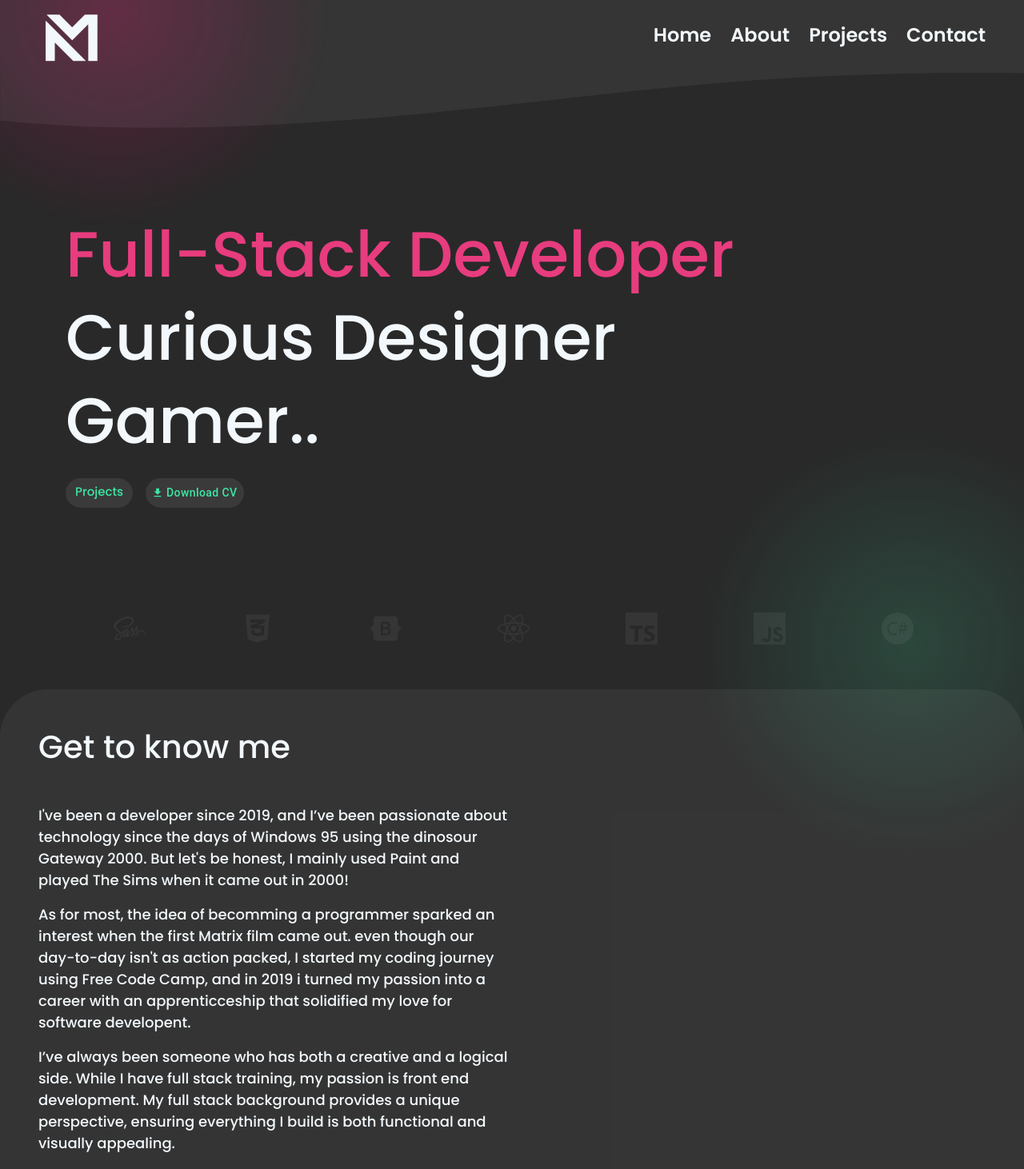
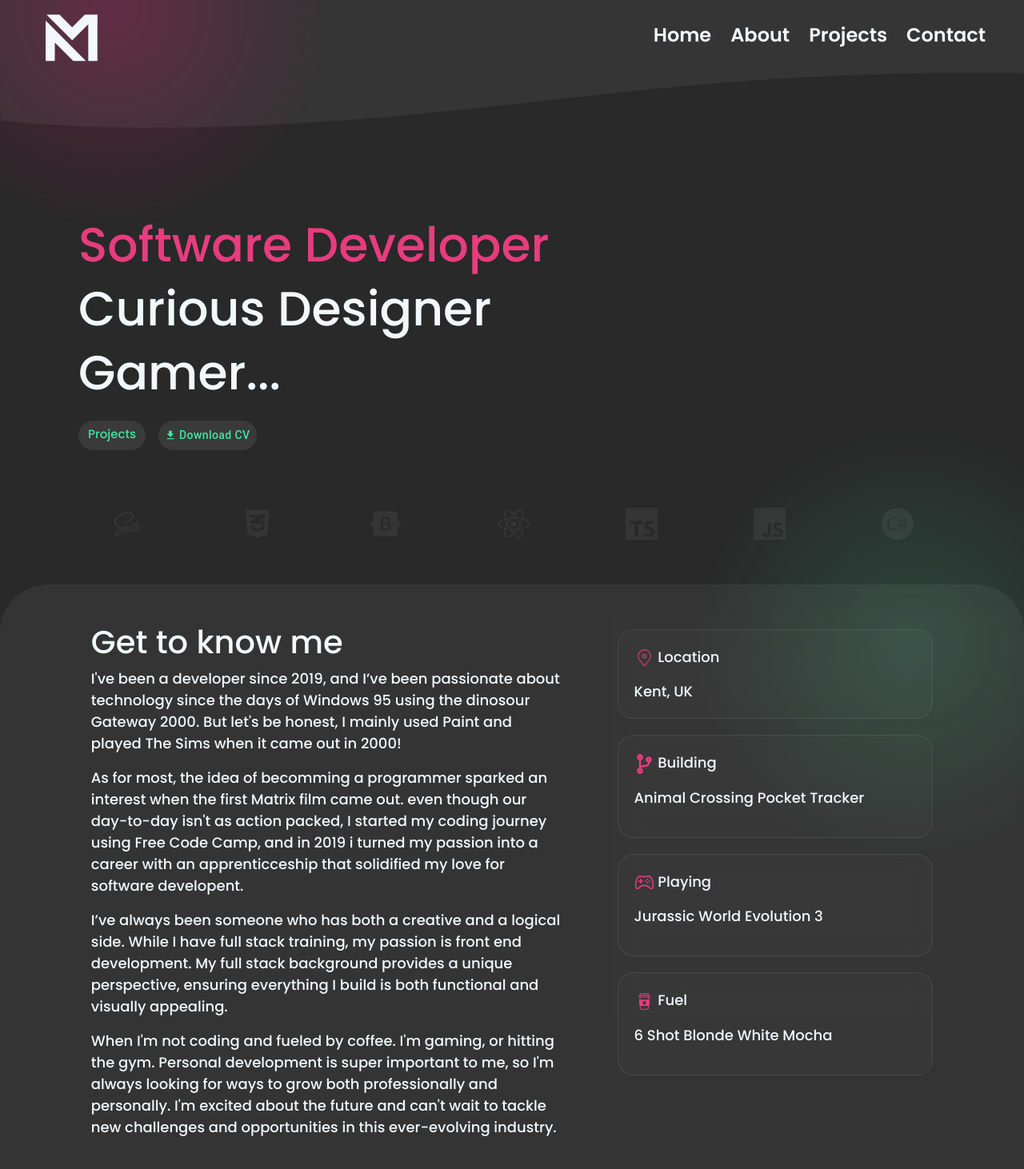
Before and after one commit to nicola-mcgarry/portfolio-website, a React (Vite) app: page / in a window 1280 px wide. Shown: the top 1462 px of the page at 80% size. Built offline with nearby package versions, Linux system fonts and the light colour scheme.

Commit message:
About my and some chnages

```diff
--- a/src/components/about/About.css
+++ b/src/components/about/About.css
@@ -27,3 +27,12 @@
 .skill-icon {
     fill: #ffffff0f
 }
+
+.widget-background {
+   border: 1px solid rgba(255,255,255,.08);
+  border-radius: 20px;
+  padding: 20px;
+  background: rgba(255,255,255,.02);
+  backdrop-filter: blur(12px);
+  margin-bottom: 20px;
+}
--- a/src/components/about/About.tsx
+++ b/src/components/about/About.tsx
@@ -1,23 +1,44 @@
 import './About.css'
+import { CiCoffeeCup } from "react-icons/ci";
+import { IoGameControllerOutline } from "react-icons/io5";
+import { FaCodeBranch } from "react-icons/fa";
+import { CiLocationOn } from "react-icons/ci";
+
+
+
 
 const About = () => {
     return(
         <div id="about" className='container-fluid d-flex flex-column p-5'>
             <div className='row'>
-                <div className='col-md-12 col-lg-12 d-flex justify-content-lg-start justify-content-md-center'>
+                <div className='col-md-12 col-lg-12 d-flex justify-content-evenly'>
                     <div className='col-lg-6 col-md-12 col-sm-12'>
-                        <h1 className='mb-5'>Get to know me</h1>
+                        <h1 className='mb-2'>Get to know me</h1>
                             <p>I've been a developer since 2019, and I’ve been passionate about technology since the days of Windows 95 using the dinosour Gateway 2000. But let's be honest, I mainly used Paint and played The Sims when it came out in 2000!</p>
                             <p>As for most, the idea of becomming a programmer sparked an interest when the first Matrix film came out. even though our day-to-day isn't as action packed, I started my coding journey using Free Code Camp, and in 2019 i turned my passion into a career with an apprenticceship that solidified my love for software developent.</p>
                             <p>I’ve always been someone who has both a creative and a logical side. While I have full stack training, my passion is front end development. My full stack background provides a unique perspective, ensuring everything I build is both functional and visually appealing.</p>
                             <p>When I'm not coding and fueled by coffee. I'm gaming, or hitting the gym. Personal development is super important to me, so I'm always looking for ways to grow both professionally and personally. I'm excited about the future and can't wait to tackle new challenges and opportunities in this ever-evolving industry.  </p>
                     </div>
-
+                    <div className='col-lg-4 col-md-12 col-sm-12'>
+                        <div className='widget-background mt-2'>
+                            <p><CiLocationOn className='icon'/> Location</p>
+                            <p className='mb-0'>Kent, UK</p>
+                        </div>
+                          <div className='widget-background'>
+                            <p><FaCodeBranch className='icon'/> Building</p>
+                            <p>Animal Crossing Pocket Tracker</p>
+                        </div>
+                          <div className='widget-background'>
+                            <p><IoGameControllerOutline className='icon'/> Playing</p>
+                            <p>Jurassic World Evolution 3</p>
+                        </div>
+                          <div className='widget-background'>
+                            <p><CiCoffeeCup className='icon'/> Fuel</p>
+                            <p>6 Shot Blonde White Mocha</p>
+                        </div>
+                    </div>
                 </div>
             </div>
-
-
-
         </div>
     );
 };
--- a/src/components/home/Home.css
+++ b/src/components/home/Home.css
@@ -1,11 +1,11 @@
 #home {
-    height: 55vh;
+    /* height: 55vh; */
     margin-top: 180px;
     color: #f2f8fc;
 }
 
 #home, span, .hero-h1 {
-    font-size: 80px;
+    font-size: 60px;
 }
 
 span {
@@ -19,6 +19,6 @@ p{
 
 @media screen and (max-width:425px) {
     #home, span, .hero-h1 {
-        font-size: 60px;
+        font-size: 40px;
     }
 }
--- a/src/components/home/Home.tsx
+++ b/src/components/home/Home.tsx
@@ -4,19 +4,17 @@ import './Home.css'
 const Home = () => {
     return(
         <div id="home"  className="container">
-            <div className='row d-flex justify-content-end align-items-center'>
-                        <div className='col d-flex flex-column'>
-                            <h1 className='hero-h1'><span>Full-Stack Developer</span></h1>
+            <div className='row d-flex justify-content-end align-items-center mt-1'>
+                        <div className='col d-flex flex-column ms-3'>
+                            <h1 className='hero-h1'><span>Software Developer</span></h1>
                             <h1 className='hero-h1'>Curious Designer</h1>
-                            <h1 className='hero-h1'>Gamer..</h1>
+                            <h1 className='hero-h1'>Gamer...</h1>
                             <div className='d-flex'>
                                 <a className='btn btn-primary contact mt-3 mb-3 me-3' href="#projects">Projects</a>
                                 <OpenCV  />
                             </div>
                         </div>
-
                 </div>
-
         </div>
     );
 };
--- a/src/components/projects/Projects.tsx
+++ b/src/components/projects/Projects.tsx
@@ -18,7 +18,7 @@ import './Projects.css'
 const Projects: React.FC = () => {
 
     return(
-        <div id="projects" className="container d-flex flex-column justify-content-center mt-5 ">
+        <div id="projects" className="container d-flex flex-column justify-content-center mt-5 ms-10">
             <div className='row d-flex justify-content-evenly'>
                 <h1>Personal Projects</h1>
                 <p>Projects I've coded and designed</p>
@@ -56,10 +56,9 @@ const Projects: React.FC = () => {
 
                     </div>
             </div>
-            <div className='row d-flex justify-content-around mt-5'>
-                <h1>Work Experiance</h1>
-                <p>Projects and features i have worked on while being employed by the company's mentioned that i am proud of.</p>
-                 <h6>All rights reserved to company's mentioned.</h6>
+            <div className='row d-flex justify-content-evenly'>
+                <h1>Professional Experiance</h1>
+                <h6>All rights reserved to company's mentioned.</h6>
                 <div className='col project p-2 mb-3 pb-3'>
                     <img src={Expectancy} alt="Expectancy" className='img-thumbnail'/>
                     <div className='row d-flex align-items-center pt-3'>
@@ -75,20 +74,6 @@ const Projects: React.FC = () => {
                         </div>
                     </div>
                 </div>
-                {/* <div className='col project p-2 mb-3 pb-3'>
-                    <img src={EscapeArcade} alt="EscapeArcade" className='img-thumbnail'/>
-                    <div className='row d-flex align-items-center pt-3'>
-                        <div className='col d-flex'>
-                            <a type="button" target="_blank" href="#contact" className="btn btn-primary projectLink me-2">More Info</a>
-                        </div>
-                        <div className='col d-flex justify-content-md-end justify-content-sm-start'>
-                                <SiCsharp size={25} className="me-3 skill-icon"/>
-                                <FaBootstrap size={25} className="me-3 skill-icon"/>
-                                <FaHtml5 size={25} className="me-3 skill-icon"/>
-                                <FaCss3Alt size={25} className="me-3 skill-icon"/>
-                        </div>
-                    </div>
-                </div> */}
                 <div className='col project p-2 mb-3 pb-3'>
                     <img src={COOKFOOD} alt="cookfood" className='img-thumbnail'/>
                     <div className='row d-flex align-items-center pt-3'>
```
